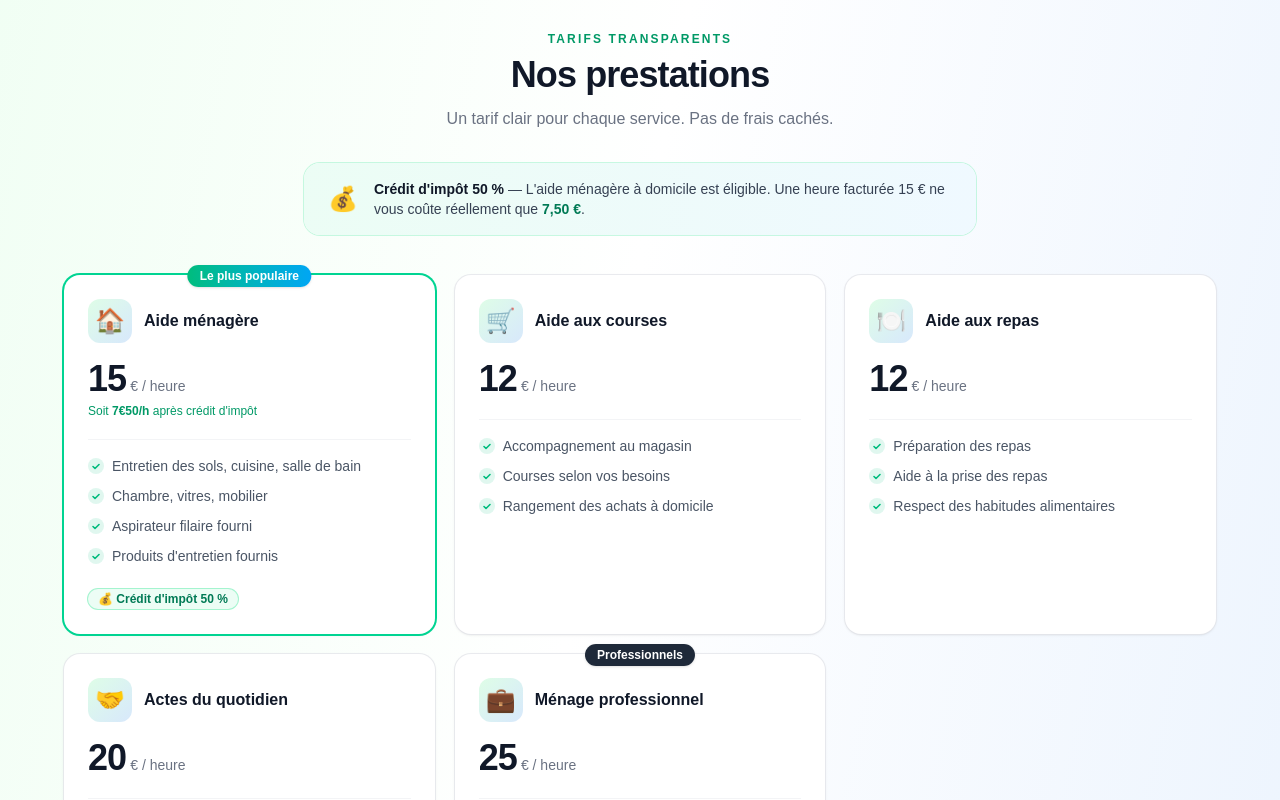
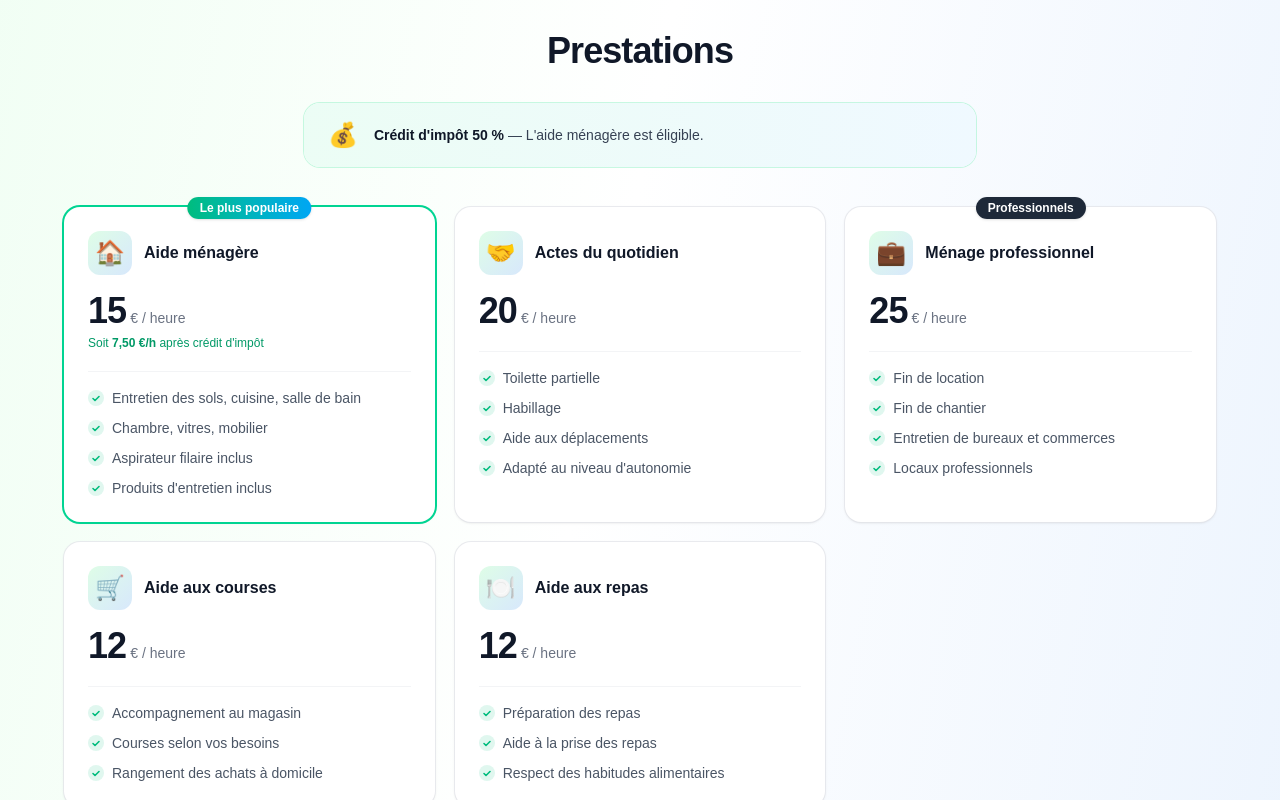
Before and after one commit to nboyet/amservices, a Next.js app: page / in a window 1280 px wide. Shown: the part 3020-3820 px from the top of the page. Built offline with nearby package versions, Linux system fonts and the light colour scheme.

Commit message:
fix: correct display of tax credit

```diff
--- a/app/_components/ServicesPricingSection.tsx
+++ b/app/_components/ServicesPricingSection.tsx
@@ -41,32 +41,8 @@ const PRICING_CARDS: PricingCard[] = [
     features: [
       "Entretien des sols, cuisine, salle de bain",
       "Chambre, vitres, mobilier",
-      "Aspirateur filaire fourni",
-      "Produits d'entretien fournis",
-    ],
-  },
-  {
-    id: "aide-courses",
-    icon: "🛒",
-    title: "Aide aux courses",
-    price: "12",
-    unit: "€ / heure",
-    features: [
-      "Accompagnement au magasin",
-      "Courses selon vos besoins",
-      "Rangement des achats à domicile",
-    ],
-  },
-  {
-    id: "aide-repas",
-    icon: "🍽️",
-    title: "Aide aux repas",
-    price: "12",
-    unit: "€ / heure",
-    features: [
-      "Préparation des repas",
-      "Aide à la prise des repas",
-      "Respect des habitudes alimentaires",
+      "Aspirateur filaire inclus",
+      "Produits d'entretien inclus",
     ],
   },
   {
@@ -94,6 +70,30 @@ const PRICING_CARDS: PricingCard[] = [
       "Fin de chantier",
       "Entretien de bureaux et commerces",
       "Locaux professionnels",
+    ],
+  },
+  {
+    id: "aide-courses",
+    icon: "🛒",
+    title: "Aide aux courses",
+    price: "12",
+    unit: "€ / heure",
+    features: [
+      "Accompagnement au magasin",
+      "Courses selon vos besoins",
+      "Rangement des achats à domicile",
+    ],
+  },
+  {
+    id: "aide-repas",
+    icon: "🍽️",
+    title: "Aide aux repas",
+    price: "12",
+    unit: "€ / heure",
+    features: [
+      "Préparation des repas",
+      "Aide à la prise des repas",
+      "Respect des habitudes alimentaires",
     ],
   },
 ];
@@ -194,7 +194,15 @@ function PricingCardComponent({ card }: { card: PricingCard }) {
         </div>
         {card.taxCredit && (
           <p className="mt-1 text-xs text-emerald-600">
-            Soit <strong>7€50/h </strong> après crédit d&apos;impôt
+            Soit{" "}
+            <strong>
+              {(Number(card.price) / 2)
+                .toPrecision(3)
+                .toString()
+                .replace(".", ",")}{" "}
+              €/h{" "}
+            </strong>{" "}
+            après crédit d&apos;impôt
           </p>
         )}
       </div>
@@ -211,13 +219,6 @@ function PricingCardComponent({ card }: { card: PricingCard }) {
           </li>
         ))}
       </ul>
-
-      {/* Tax badge at bottom */}
-      {card.taxCredit && (
-        <div className="mt-5">
-          <TaxBadge />
-        </div>
-      )}
     </article>
   );
 }
@@ -235,15 +236,9 @@ const ServicesPricingSection: FC<ServicesPricingSectionProps> = ({
       <div className="mx-auto max-w-6xl">
         {/* Section header */}
         <div className="mb-4 text-center">
-          <p className="mb-2 text-xs font-semibold uppercase tracking-[0.18em] text-emerald-600">
-            Tarifs transparents
-          </p>
           <h2 className="text-3xl font-bold tracking-tight text-gray-900 sm:text-4xl">
-            Nos prestations
+            Prestations
           </h2>
-          <p className="mx-auto mt-3 max-w-xl text-base text-gray-500">
-            Un tarif clair pour chaque service. Pas de frais cachés.
-          </p>
         </div>
 
         {/* Tax credit highlight banner */}
@@ -253,9 +248,7 @@ const ServicesPricingSection: FC<ServicesPricingSectionProps> = ({
           </span>
           <p className="text-sm text-gray-700">
             <strong className="text-gray-900">Crédit d&apos;impôt 50 %</strong>{" "}
-            — L&apos;aide ménagère à domicile est éligible. Une heure facturée
-            15&nbsp;€ ne vous coûte réellement que{" "}
-            <strong className="text-emerald-700">7,50 €</strong>.
+            — L&apos;aide ménagère est éligible.
           </p>
         </div>
 
@@ -324,7 +317,7 @@ const ServicesPricingSection: FC<ServicesPricingSectionProps> = ({
 
             {/* Payment */}
             <div className="rounded-xl bg-white px-6 py-5 ring-1 ring-gray-200/80">
-              *<p className="mb-3 font-semibold text-gray-900">💳 Paiement</p>
+              <p className="mb-3 font-semibold text-gray-900">💳 Paiement</p>
               <ul className="space-y-2 text-sm text-gray-600">
                 {paymentMethods.map((m) => (
                   <li key={m} className="flex items-center gap-2">
```
